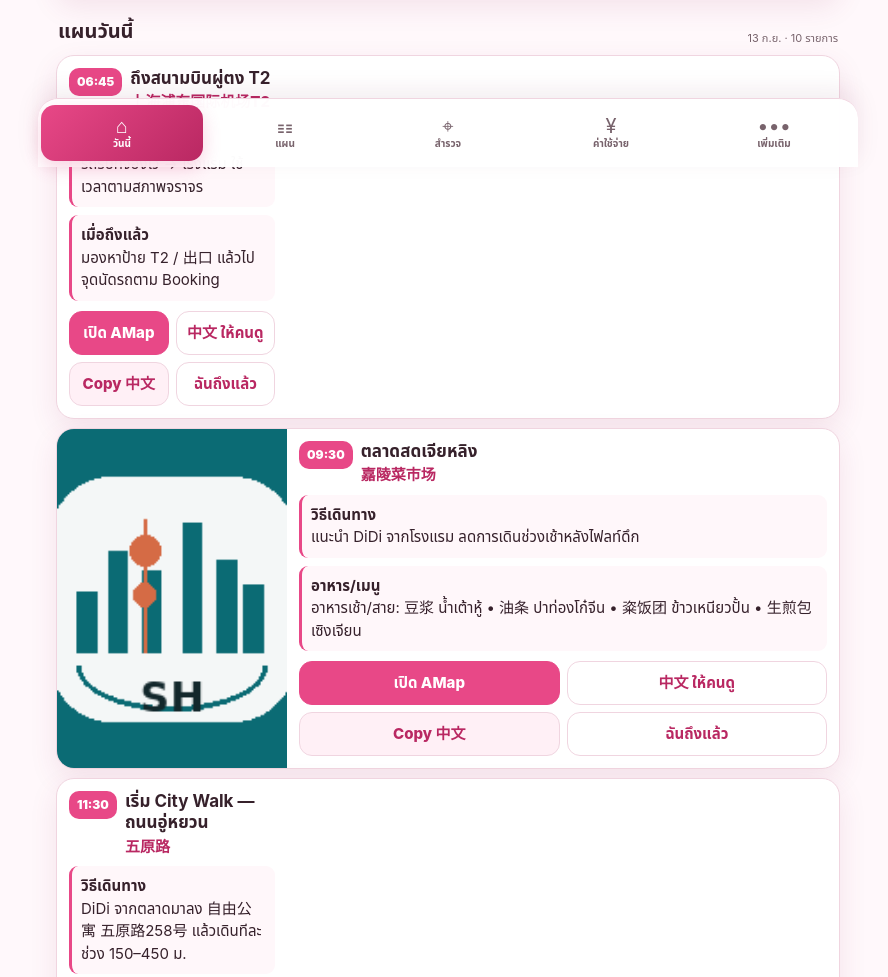
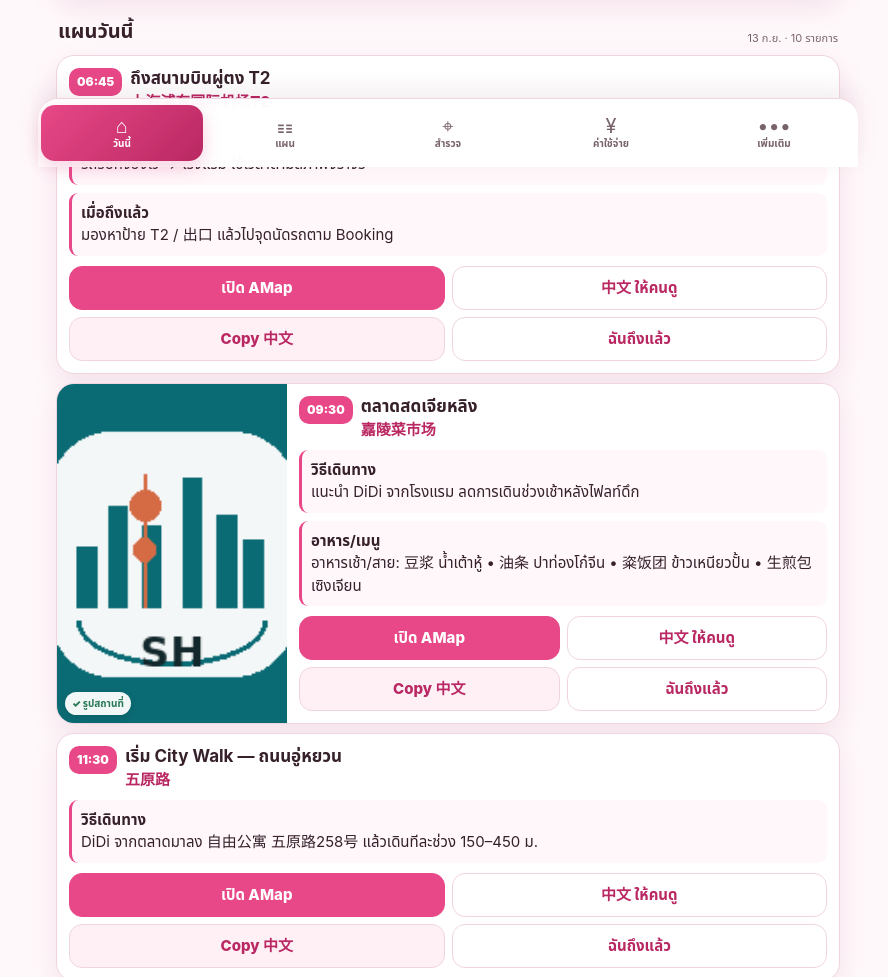
Before and after one commit to chonni-debug/shanghai-family-trip3, a plain HTML site: page v2/index.html in a window 1280 px wide. Shown: the part 633-1610 px from the top of the page, without its empty margins (192-1080 px from the left). Drawn offline with Linux system fonts and the light colour scheme.

Commit message:
Load photo integrity guard

```diff
--- a/v2/index.html
+++ b/v2/index.html
@@ -10,6 +10,7 @@
 <link rel="manifest" href="../manifest.webmanifest">
 <link rel="stylesheet" href="app.css">
 <link rel="stylesheet" href="private-wallet.css">
+<link rel="stylesheet" href="photo-integrity.css">
 </head>
 <body>
 <div class="app-shell">
@@ -41,6 +42,7 @@
 <script src="app-views-more.js"></script>
 <script src="app-modals.js"></script>
 <script src="private-wallet.js"></script>
+<script src="photo-integrity.js"></script>
 <script src="app-events.js"></script>
 </body>
 </html>
```
